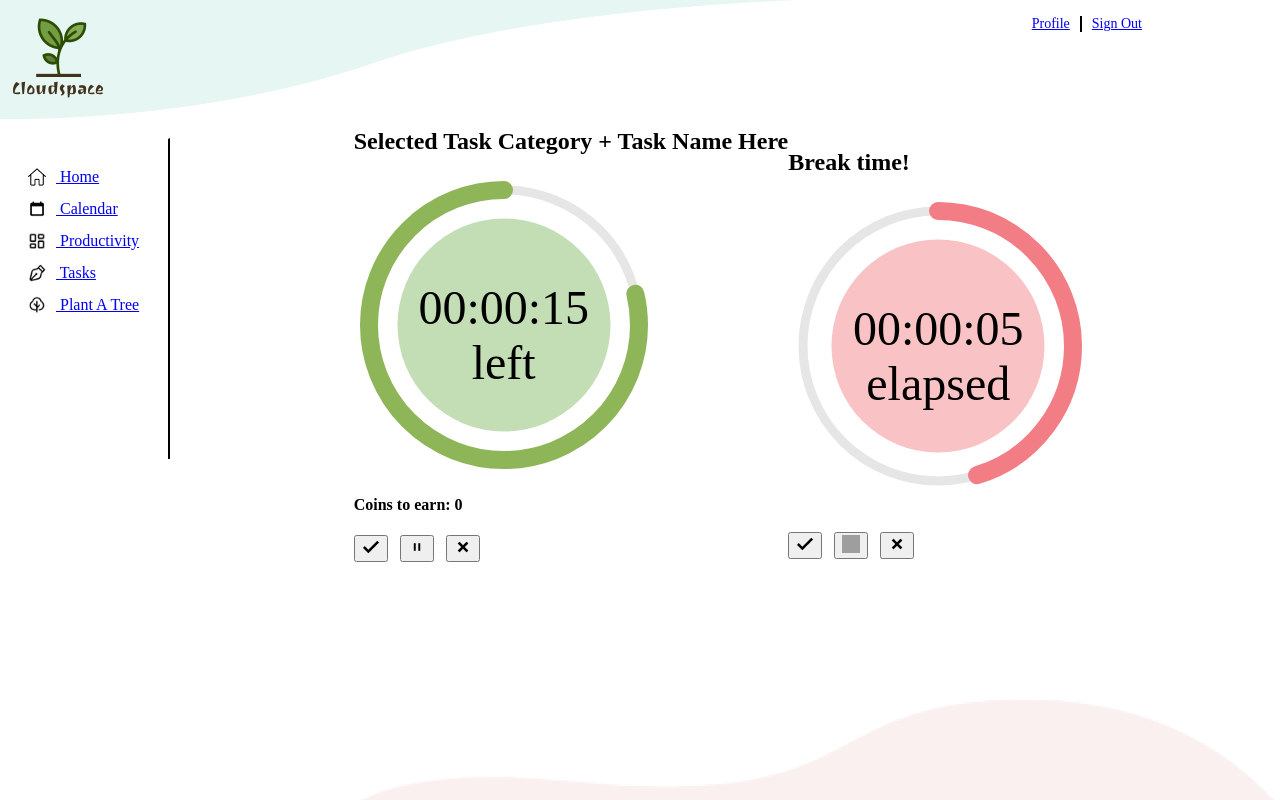
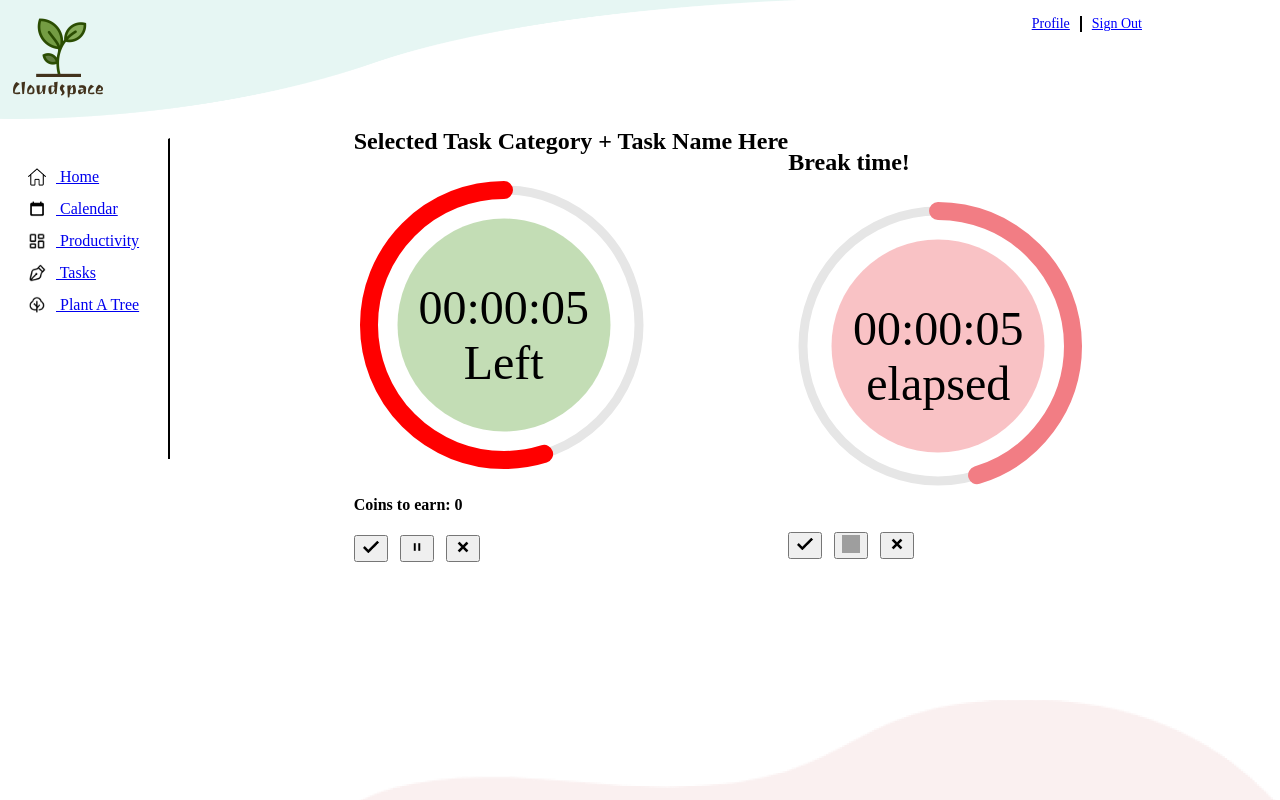
Before and after one commit to Huai-Xing/cloudspace, a Vue app: page /signin/tasks/timer in a window 1280 px wide. Built offline with nearby package versions, Linux system fonts and the light colour scheme; no server answers; grey boxes are pictures that could not be loaded.

Commit message:
Fixed wording for countdown timing

```diff
--- a/src/components/CountDownTimerComponent.vue
+++ b/src/components/CountDownTimerComponent.vue
@@ -22,7 +22,7 @@
     </svg>
 
     <!-- to show the remaining time in the timer -->
-    <span class="timer__label"> {{ formattedTimeLeft }} <br> left </span>
+    <span class="timer__label"> {{ formattedTimeLeft }}<br>{{leftWord}}</span>
   </div>
 
   <h4 class="coins-to-earn"> Coins to earn: {{coinsToEarn}} </h4>
@@ -72,14 +72,13 @@ const COLOR_CODES = {
 };
 
 // To change here to bind to the actual data
-const TIME_IN_SEC= 20; // dummy timing value (e.g 3913sec => 1hr5min13sec) for testing at the moment
+const TIME_IN_SEC= 10; // dummy timing value (e.g 3913sec => 1hr5min13sec) for testing at the moment
 
 export default {
   data() {
     return {
       timePassed: 0, /* To store the amount of time (in sec) that has passed */
       timerInterval: null,
-
       title: "Selected Task Category + Task Name Here",
       coinsToEarn: 0,
     };
@@ -113,7 +112,14 @@ export default {
         return 'Times Up!';
       }
     },
-
+    leftWord() {
+      const timeLeft = this.timeLeft;
+      if (timeLeft != 0) {
+        return 'Left';
+      } else {
+        return '';
+      }
+    },
     timeLeft() {
       return TIME_IN_SEC - this.timePassed;
     },
```
